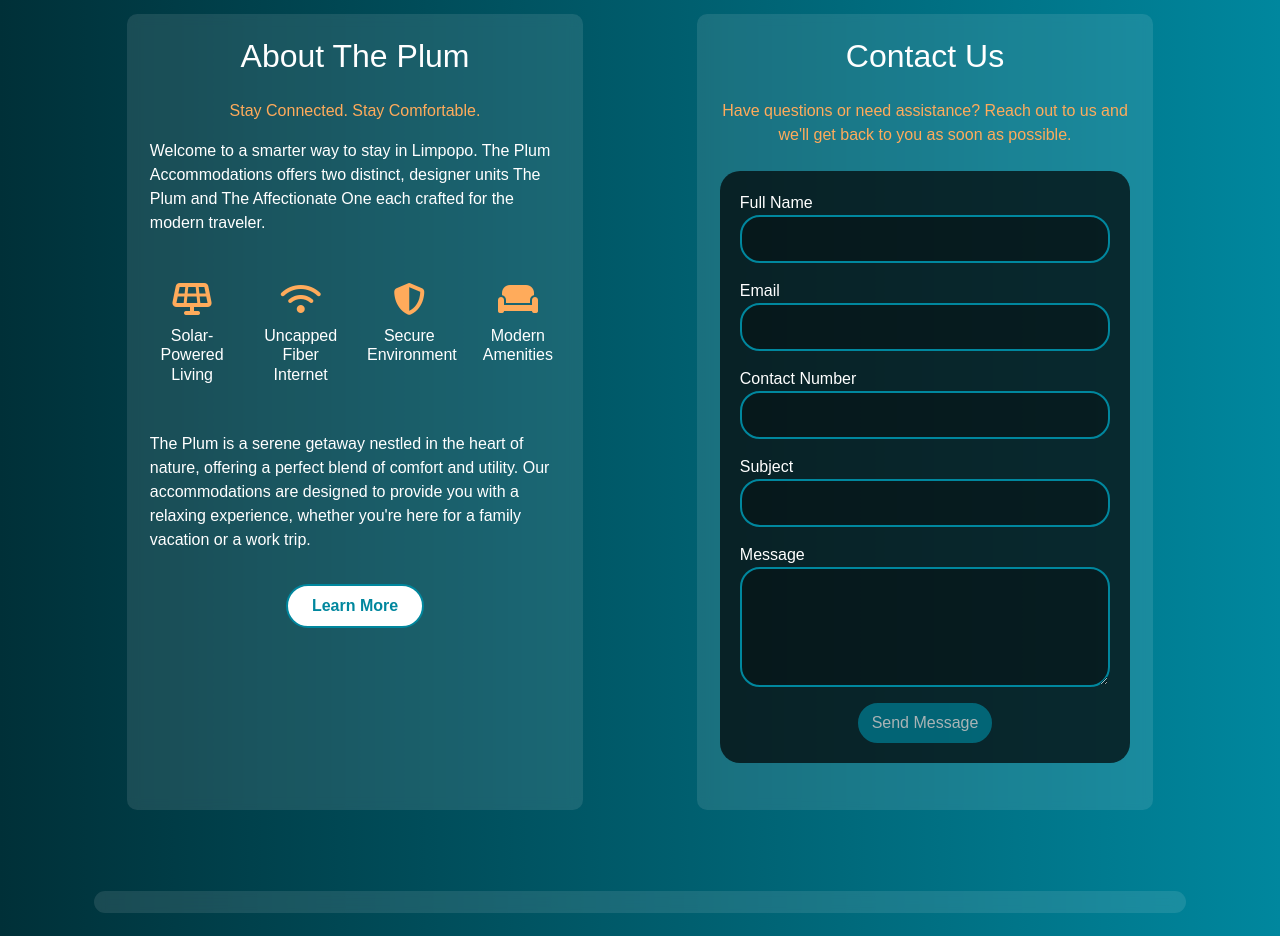
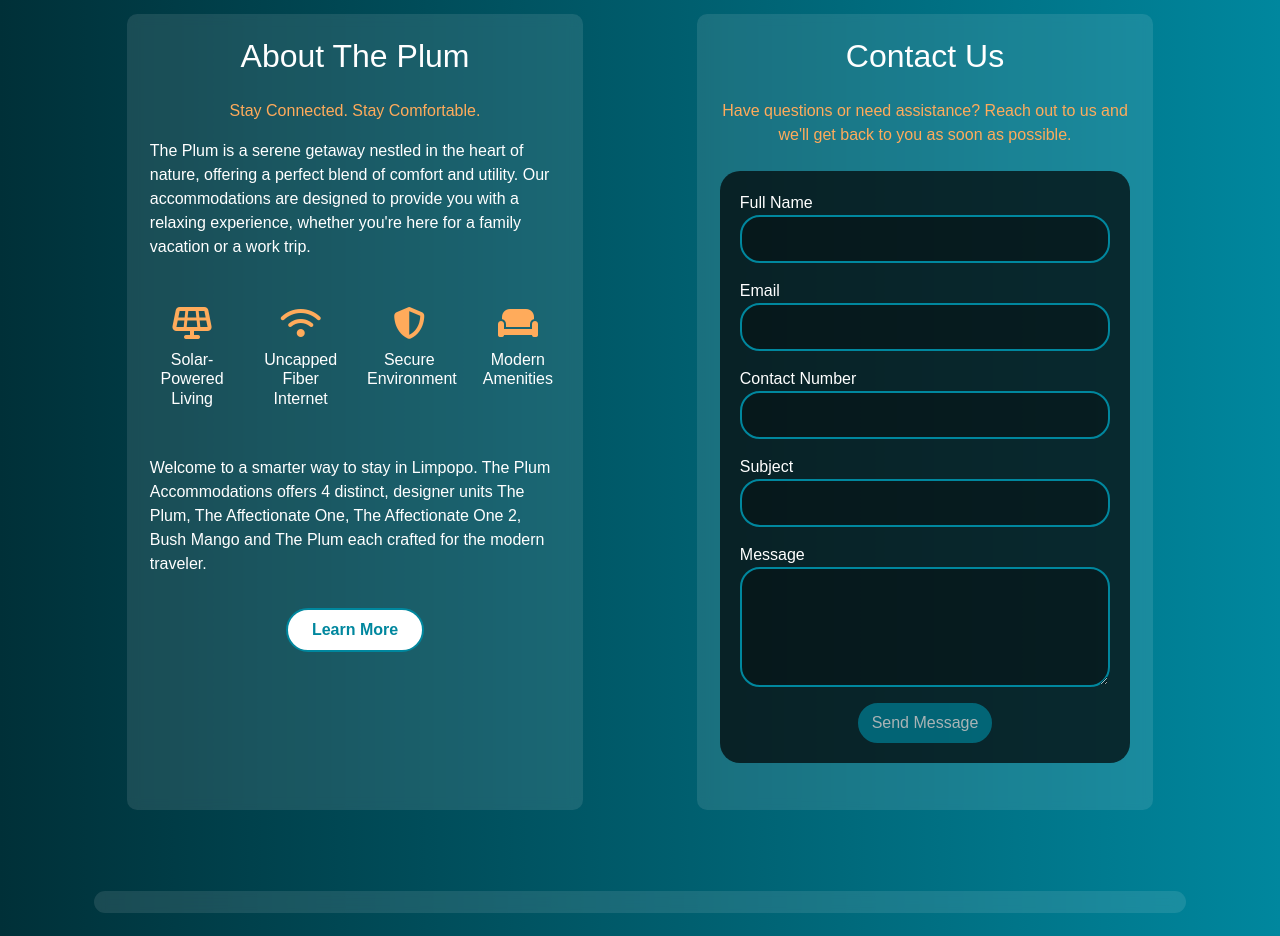
Before and after one commit to PhilipBessong/Portfolio, an Angular app in the folder ThePlum/Site/theplum/: page / in a window 1280 px wide. Shown: the part 1520-2456 px from the top of the page. Built offline with nearby package versions, Linux system fonts and the light colour scheme; a web font is replaced by a local one.

Commit message:
Update home.html
Content update for the about section on the homepage

```diff
--- a/ThePlum/Site/theplum/src/app/home/home.html
+++ b/ThePlum/Site/theplum/src/app/home/home.html
@@ -145,9 +145,10 @@
         <p class="text-center text-orange">Stay Connected. Stay Comfortable.</p>
 
         <p class="text-justify" style="color: white">
-          Welcome to a smarter way to stay in Limpopo. The Plum Accommodations
-          offers two distinct, designer units The Plum and The Affectionate One
-          each crafted for the modern traveler.
+          The Plum is a serene getaway nestled in the heart of nature, offering
+          a perfect blend of comfort and utility. Our accommodations are
+          designed to provide you with a relaxing experience, whether you're
+          here for a family vacation or a work trip.
         </p>
         <pre><pre></pre></pre>
         <div class="row text-center">
@@ -173,13 +174,13 @@
         </div>
         <pre></pre>
         <p class="text-justify" style="color: white">
-          The Plum is a serene getaway nestled in the heart of nature, offering
-          a perfect blend of comfort and utility. Our accommodations are
-          designed to provide you with a relaxing experience, whether you're
-          here for a family vacation or a work trip.
+          Welcome to a smarter way to stay in Limpopo. The Plum Accommodations
+          offers 4 distinct, designer units The Plum, The Affectionate One, The
+          Affectionate One 2, Bush Mango and The Plum each crafted for the
+          modern traveler.
         </p>
         <pre></pre>
-        <div style="text-align: center;">
+        <div style="text-align: center">
           <button class="btn book-now-btn align-self-center">
             <a routerLink="/about" style="color: #00879e; text-decoration: none"
               >Learn More</a
@@ -187,7 +188,6 @@
             <span class="visually-hidden">About The Plum</span>
           </button>
         </div>
-
       </div>
       <div class="col glass" style="margin: 5%; padding: 2%">
         <h2 class="text-center mb-4" style="color: white">Contact Us</h2>
```
Lines whose indentation alone changed are shown as unchanged.
